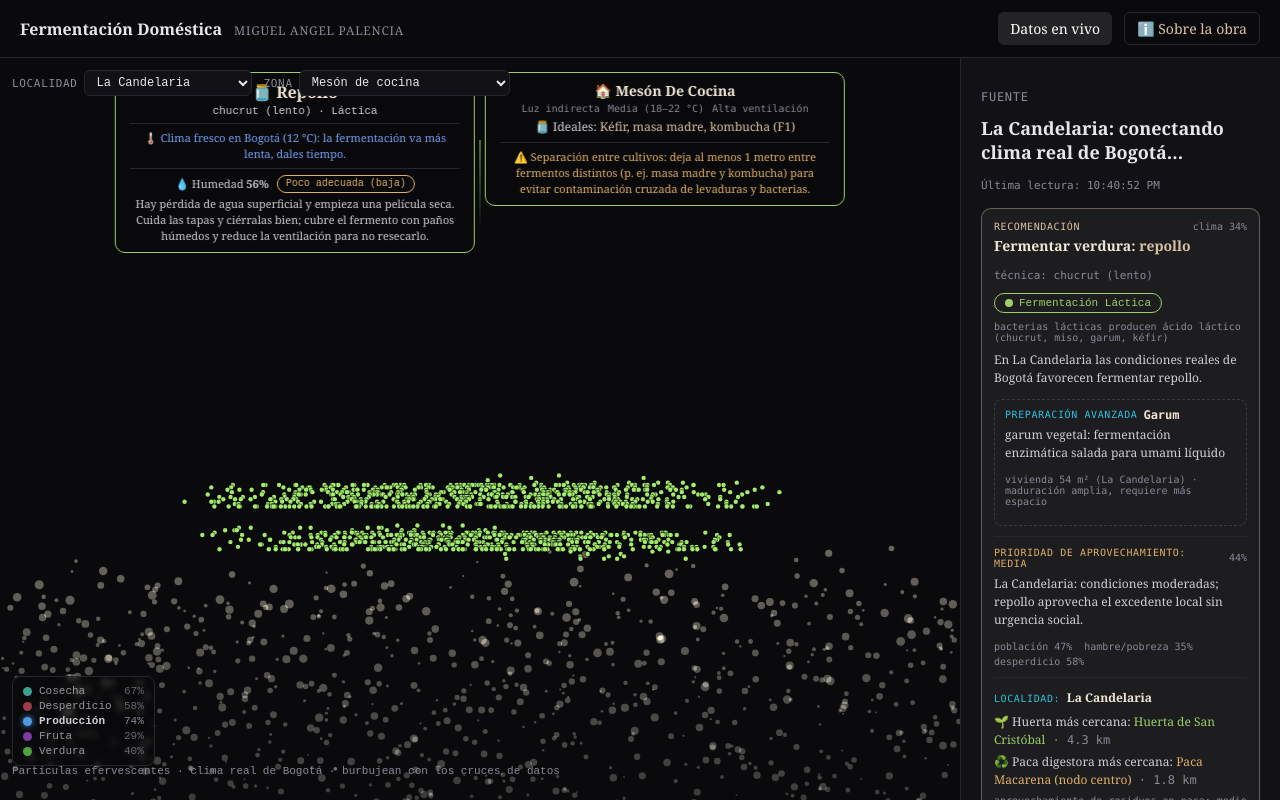
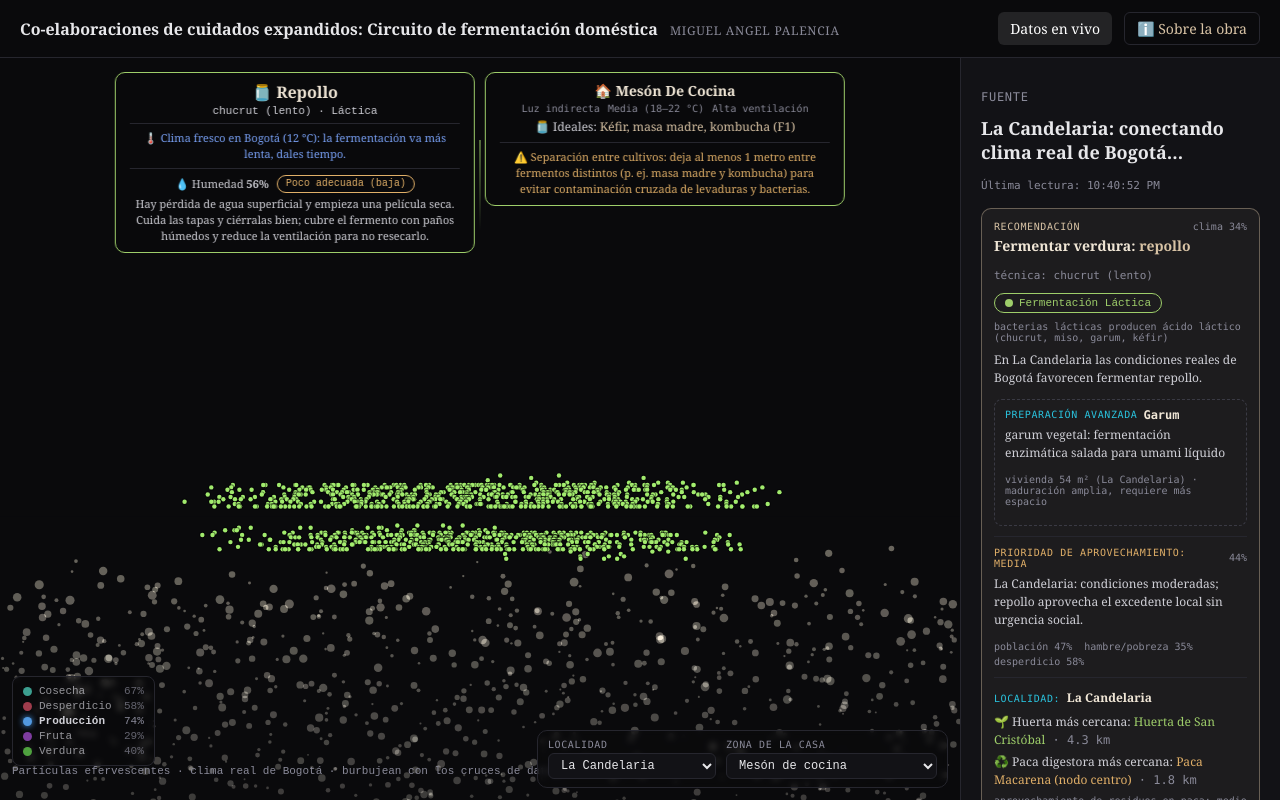
Before and after one commit to 1domest1/fermentacion-domestica, a plain HTML site: page index.html in a window 1280 px wide. Drawn offline with nearby package versions, Linux system fonts and the light colour scheme; no server answers; animation ran at ten frames a second.

Commit message:
Titulo nuevo 'Co-elaboraciones de cuidados expandidos'; selectores (localidad/zona) movidos a esquina inferior derecha para no traslapar

```diff
--- a/index.html
+++ b/index.html
@@ -3,7 +3,7 @@
 <head>
 <meta charset="UTF-8" />
 <meta name="viewport" content="width=device-width, initial-scale=1.0" />
-<title>Fermentación Doméstica</title>
+<title>Co-elaboraciones de cuidados expandidos · Circuito de fermentación doméstica</title>
 <style>
   :root { color-scheme: dark; }
   * { box-sizing: border-box; }
@@ -78,6 +78,11 @@
   .chip-row { position: absolute; left: 12px; top: 12px; z-index: 10; display: flex; flex-wrap: wrap; gap: 6px; align-items: center; }
   .chip { border: 1px solid; border-radius: 999px; padding: 4px 10px; font-size: 11px; cursor: pointer; font-family: ui-monospace, monospace; background: transparent; }
   .hint { position: absolute; bottom: 12px; left: 12px; font-family: ui-monospace, monospace; font-size: 11px; color: #8a8a99; pointer-events: none; }
+  /* Selectores (localidad / zona de la casa) en la esquina inferior derecha */
+  .selectors-br { position: absolute; right: 12px; bottom: 12px; z-index: 9;
+    display: flex; gap: 10px; align-items: flex-end; flex-wrap: wrap; justify-content: flex-end;
+    background: rgba(10,10,12,.6); border: 1px solid #26262e; border-radius: 10px; padding: 8px 10px; backdrop-filter: blur(3px); }
+  .sel-item { display: flex; flex-direction: column; gap: 3px; }
   /* Leyenda de variables (parte B) */
   .legend { position: absolute; left: 12px; bottom: 34px; z-index: 6; display: flex; flex-direction: column; gap: 3px;
     background: rgba(10,10,12,.55); border: 1px solid #26262e; border-radius: 8px; padding: 8px 10px; backdrop-filter: blur(3px); }
@@ -244,7 +249,7 @@ const { useState, useMemo, useRef, useEffect, createElement: h, Fragment } = Rea
 // CONTENIDO DE LA TESIS — edita libremente. El grafo se autogenera de [[...]].
 // ===========================================================================
 const THESIS = {
-  title: 'Fermentación Doméstica',
+  title: 'Co-elaboraciones de cuidados expandidos: Circuito de fermentación doméstica',
   author: 'Miguel Angel Palencia',
   subtitle: 'Una investigación artística sobre clima, excedente y fermentación en el territorio colombiano',
   chapters: [
@@ -1259,11 +1264,13 @@ function App(){
         h('aside',{className:'panel'},h(NodePanel,{graph,node:selectedNode,onSelect:setSelectedId,onGoToChapter:cid=>{setFocusChapter(cid);setTab('lectura');}}))),
       tab==='vivo'&&h('div',{className:'split'},
         h('div',{className:'stage'},
-          h('div',{className:'chip-row'},
-            h('span',{className:'mono muted',style:{fontSize:11,textTransform:'uppercase',letterSpacing:'.06em'}},'Localidad'),
-            h('select',{value:localityId,onChange:e=>setLocalityId(e.target.value)},LOCALITIES.map(l=>h('option',{key:l.id,value:l.id},l.name))),
-            h('span',{className:'mono muted',style:{fontSize:11,textTransform:'uppercase',letterSpacing:'.06em',marginLeft:'6px'}},'Zona'),
-            h('select',{value:zoneId,onChange:e=>setZoneId(e.target.value)},HOME_ZONES.map(z=>h('option',{key:z.id,value:z.id},z.name)))),
+          h('div',{className:'selectors-br'},
+            h('div',{className:'sel-item'},
+              h('span',{className:'mono muted',style:{fontSize:10,textTransform:'uppercase',letterSpacing:'.06em'}},'Localidad'),
+              h('select',{value:localityId,onChange:e=>setLocalityId(e.target.value)},LOCALITIES.map(l=>h('option',{key:l.id,value:l.id},l.name)))),
+            h('div',{className:'sel-item'},
+              h('span',{className:'mono muted',style:{fontSize:10,textTransform:'uppercase',letterSpacing:'.06em'}},'Zona de la casa'),
+              h('select',{value:zoneId,onChange:e=>setZoneId(e.target.value)},HOME_ZONES.map(z=>h('option',{key:z.id,value:z.id},z.name))))),
           h(ParticleField,{liveRef:latest,snapshot,localityId,zoneId}),
           h('p',{className:'hint'},'Partículas efervescentes · clima real de Bogotá · burbujean con los cruces de datos')),
         h('aside',{className:'panel'},h(LivePanel,{snapshot,localityId,zoneId})))
```
